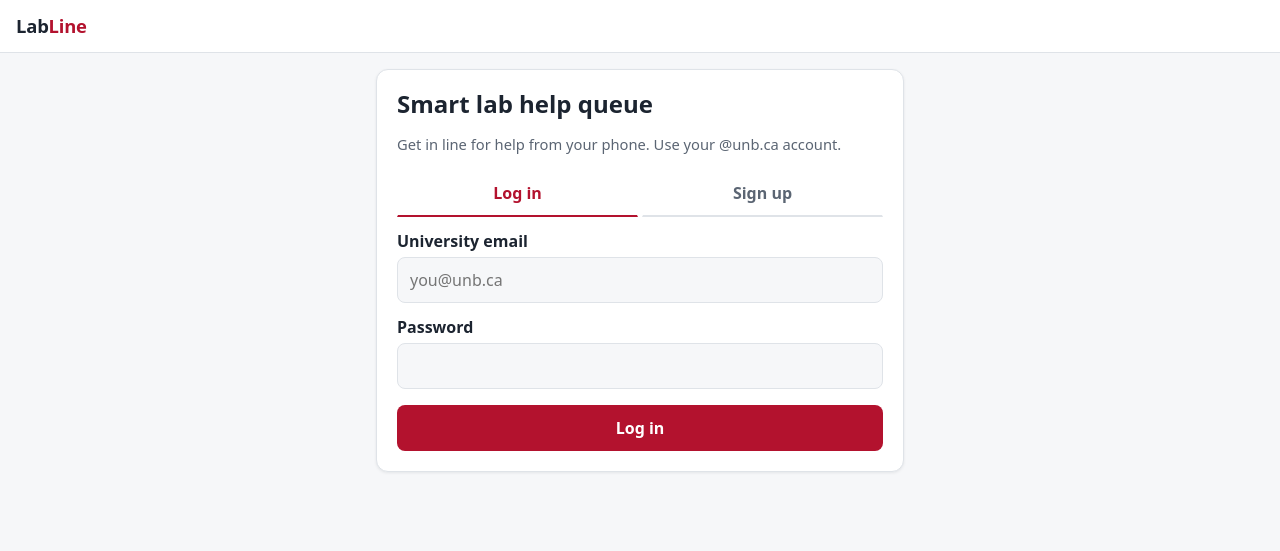
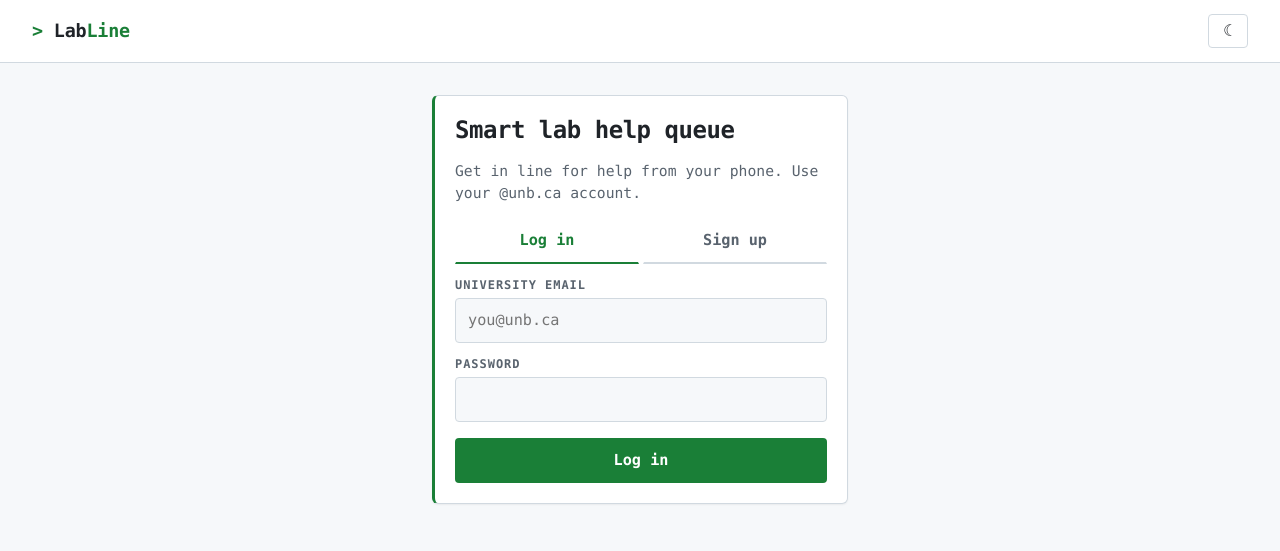
Before and after one commit to DEVELOPING100/the-debugger, a Spring Boot app: page / in a window 1280 px wide. Shown: the top 551 px of the page. Run offline with Spring Boot 4, Linux system fonts and the light colour scheme; some of the project's set-up classes (security, data sources, template engines, error pages and the like) are left out, and stand-ins take their place; some libraries are stand-ins or nearby versions.

Commit message:
GUI: terminal theme with light/dark switch and laptop layout

```diff
--- a/src/main/resources/static/css/style.css
+++ b/src/main/resources/static/css/style.css
@@ -143,3 +143,79 @@ button:disabled { opacity: 0.55; cursor: not-allowed; }
 
 .counter { text-align: right; font-size: 0.8rem; color: var(--muted); }
 .hidden { display: none !important; }
+
+/* ============================================================
+   "Lab terminal" theme: monospace, green accent.
+   Light by default; dark when the device is in dark mode or the
+   user picks it with the ☾/☀ button (saved by api.js).
+   ============================================================ */
+:root {
+  --bg: #f6f8fa; --surface: #ffffff; --text: #1f2328; --muted: #59636e;
+  --border: #d1d9e0; --brand: #1a7f37; --brand-text: #ffffff;
+  --ok: #1a7f37; --warn: #9a6700; --danger: #cf222e; --field: #f6f8fa;
+  --glow: none; --radius: 6px; --shadow: 0 1px 2px rgba(31, 35, 40, 0.06);
+  font-family: ui-monospace, "Cascadia Code", Consolas, monospace;
+  color-scheme: light;
+}
+
+@media (prefers-color-scheme: dark) {
+  :root:not([data-theme="light"]) {
+    --bg: #0d1117; --surface: #161b22; --text: #e6edf3; --muted: #8b949e;
+    --border: #30363d; --brand: #3fb950; --brand-text: #0d1117;
+    --ok: #3fb950; --warn: #d29922; --danger: #f85149; --field: #0d1117;
+    --glow: 0 0 18px rgba(63, 185, 80, 0.35); --shadow: none;
+    color-scheme: dark;
+  }
+}
+
+:root[data-theme="dark"] {
+  --bg: #0d1117; --surface: #161b22; --text: #e6edf3; --muted: #8b949e;
+  --border: #30363d; --brand: #3fb950; --brand-text: #0d1117;
+  --ok: #3fb950; --warn: #d29922; --danger: #f85149; --field: #0d1117;
+  --glow: 0 0 18px rgba(63, 185, 80, 0.35); --shadow: none;
+  color-scheme: dark;
+}
+
+body { font-size: 0.95rem; }
+.brand::before { content: "> "; color: var(--brand); }
+.brand span { color: var(--brand); }
+h1, h2 { font-weight: 600; letter-spacing: -0.02em; }
+h2::before { content: "# "; color: var(--muted); }
+label { text-transform: uppercase; font-size: 0.75rem; letter-spacing: 0.08em; color: var(--muted); }
+input, select, textarea { background: var(--field); border-radius: 4px; }
+button { border-radius: 4px; }
+.card { border-left: 3px solid var(--brand); }
+.position { color: var(--brand); text-shadow: var(--glow); }
+.position::after { content: "_"; animation: blink 1s steps(1) infinite; }
+@keyframes blink { 50% { opacity: 0; } }
+.chip { border-radius: 4px; }
+
+.theme-toggle {
+  background: transparent; color: var(--text); border: 1px solid var(--border);
+  width: 40px; padding: 8px 0; font-size: 1rem; line-height: 1;
+}
+
+/* Laptop layout: wider page, session info on the left, my request on the right */
+@media (min-width: 900px) {
+  .topbar { padding: 14px 32px; }
+  .container { max-width: 480px; padding: 32px; }
+  body:has(#status-card) .container {
+    max-width: 1040px;
+    display: grid;
+    grid-template-columns: 340px 1fr;
+    gap: 0 24px;
+    align-items: start;
+  }
+  #session-card { grid-column: 1; }
+  #request-form-card, #status-card { grid-column: 2; grid-row: 1 / span 3; }
+  #join-card, #message { grid-column: 1 / -1; }
+  #join-card { width: 100%; max-width: 480px; margin: 0 auto 16px; }
+  .position { font-size: 5rem; }
+}
+
+/* Keep the top bar on one line on small phones */
+.brand, .topbar button { white-space: nowrap; }
+.topbar .row { flex-wrap: nowrap; }
+@media (max-width: 420px) {
+  #user-name { display: none; }
+}
--- a/src/main/resources/static/js/api.js
+++ b/src/main/resources/static/js/api.js
@@ -106,5 +106,47 @@ const LabLine = (() => {
     element.classList.toggle("hidden", !text);
   }
 
+  // ---------- light / dark switch (remembered in this browser) ----------
+
+  const THEME_KEY = "labline.theme";
+
+  function savedTheme() {
+    try { return localStorage.getItem(THEME_KEY); } catch (e) { return null; }
+  }
+
+  function isDark() {
+    const saved = document.documentElement.getAttribute("data-theme");
+    if (saved) { return saved === "dark"; }
+    return window.matchMedia("(prefers-color-scheme: dark)").matches;
+  }
+
+  function applyTheme(theme) {
+    if (theme) { document.documentElement.setAttribute("data-theme", theme); }
+  }
+
+  function addThemeToggle() {
+    const topbar = document.querySelector(".topbar");
+    if (!topbar) { return; }
+    const button = document.createElement("button");
+    button.type = "button";
+    button.className = "theme-toggle";
+    const update = () => {
+      button.textContent = isDark() ? "\u2600" : "\u263E";
+      button.setAttribute("aria-label", isDark() ? "Switch to light theme" : "Switch to dark theme");
+    };
+    button.addEventListener("click", () => {
+      const next = isDark() ? "light" : "dark";
+      applyTheme(next);
+      try { localStorage.setItem(THEME_KEY, next); } catch (e) { /* not saved, still switches */ }
+      update();
+    });
+    update();
+    const actions = topbar.querySelector(".row");
+    (actions || topbar).appendChild(button);
+  }
+
+  applyTheme(savedTheme());
+  document.addEventListener("DOMContentLoaded", addThemeToggle);
+
   return { api, login, register, logout, currentUser, requireLogin, homePageFor, showMessage, read, write };
 })();
```
